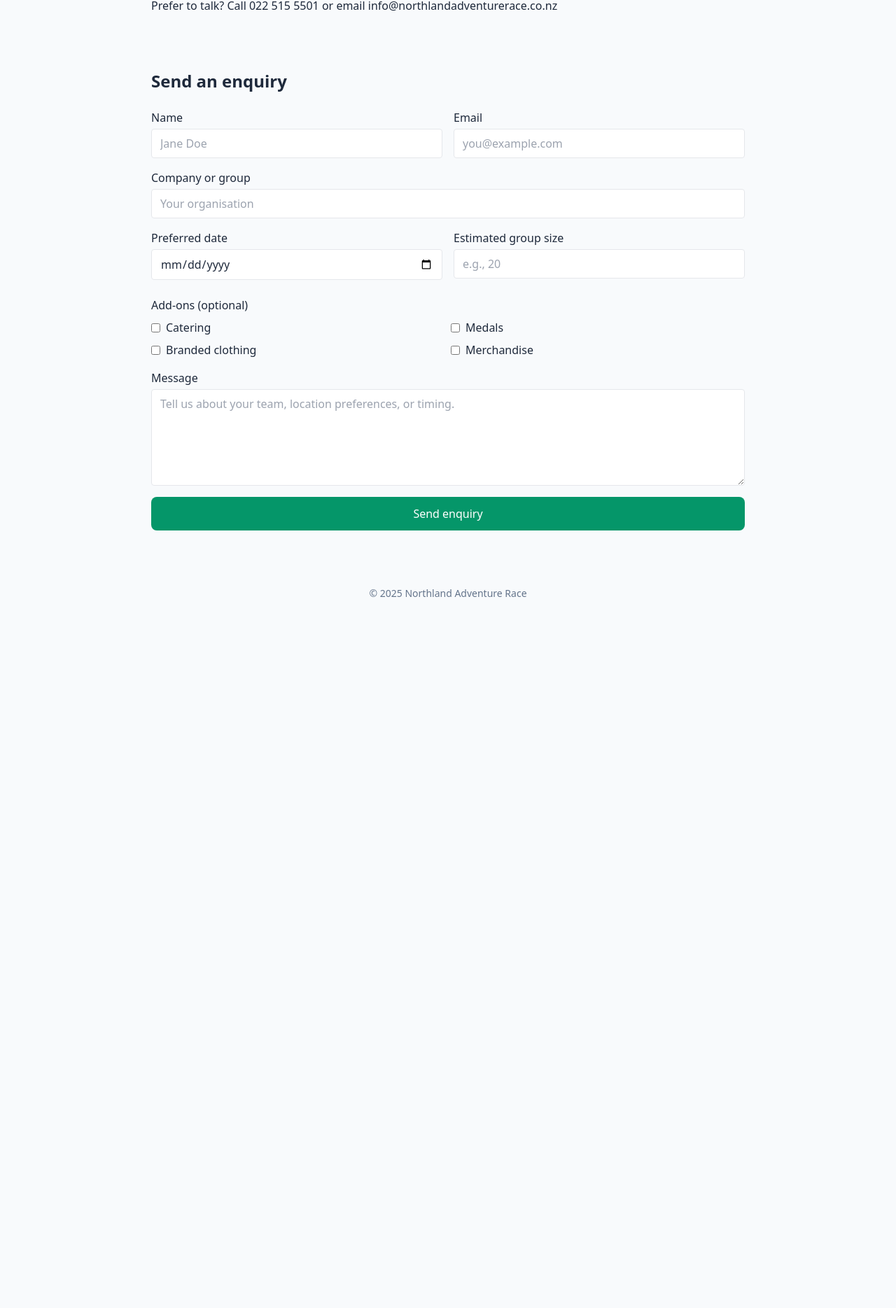
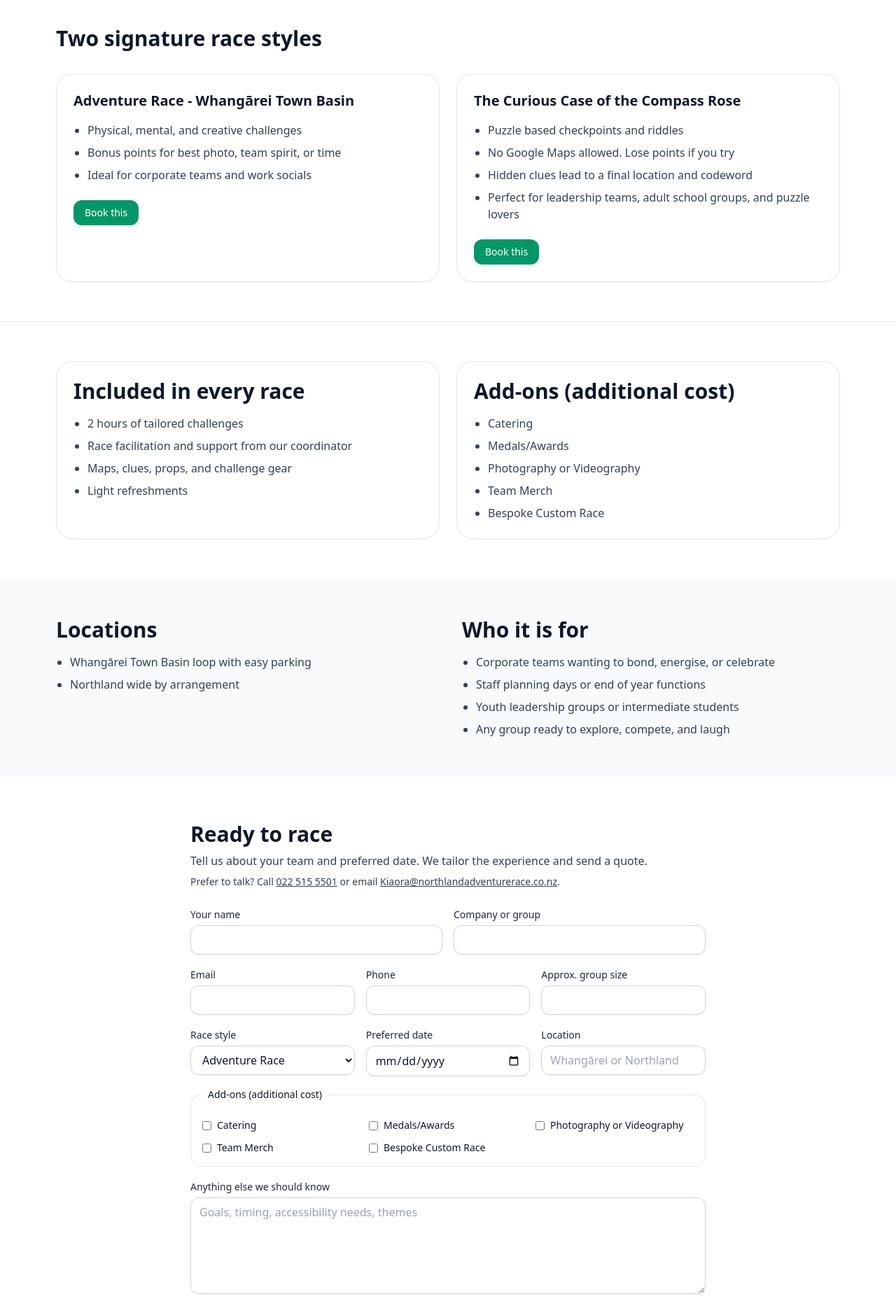
Before and after one commit to Wellwork-shannon/Northland_Adventure_Race, a React (Vite) app: page / in a window 1280 px wide. Shown: the part 680-2549 px from the top of the page at 70% size. Before the commit the page ends 1578 px from the top, so only its background shows below. Built offline with nearby package versions, Linux system fonts and the light colour scheme; the HTML template or start-up script is replaced by a standard one.

Commit message:
Update App.jsx

```diff
--- a/src/App.jsx
+++ b/src/App.jsx
@@ -1,216 +1,291 @@
-import React, { useEffect, useRef, useState } from "react";
+import React, { useEffect, useMemo, useRef, useState } from "react";
+
+/**
+ * Northland Adventure Race - One-page React component
+ * Web3Forms + native POST (no JS fetch), no SEO text, no estimate
+ */
 
 const WEB3FORMS_ENDPOINT = "https://api.web3forms.com/submit";
 const WEB3FORMS_ACCESS_KEY = "f8b31566-8614-4321-9b57-09f40a9a2387";
 
 export default function App() {
+  const [sent, setSent] = useState(false);
   const [sending, setSending] = useState(false);
   const [status, setStatus] = useState("");
-  const [groupSize, setGroupSize] = useState("");
   const redirectRef = useRef(null);
 
+  // On mount, if we returned from Web3Forms with #sent, show success UI
   useEffect(() => {
-    if (typeof window !== "undefined" && window.location.hash === "#sent") {
-      setStatus("Thanks. We received your enquiry. We will be in touch.");
+    if (typeof window !== "undefined") {
+      if (window.location.hash === "#sent") {
+        setSent(true);
+        setStatus("Thanks, your enquiry was sent. We will be in touch.");
+        // Clear the hash so a refresh does not keep showing it
+        history.replaceState(null, "", window.location.pathname);
+      }
+      // Fill redirect so Web3Forms sends the user back here with #sent
+      const url = window.location.origin + window.location.pathname + "#sent";
+      if (redirectRef.current) redirectRef.current.value = url;
     }
   }, []);
 
-  async function handleSubmit(e) {
-    e.preventDefault();
+  // When the form is submitted, we let the browser do a normal POST.
+  // We only flip the button to "Sending…" immediately so the user gets feedback.
+  function handleNativeSubmit() {
     setSending(true);
     setStatus("");
-
-    const fd = new FormData(e.currentTarget);
-
-    const addons = fd.getAll("AddOns[]");
-    if (addons.length) fd.set("AddOnsSummary", addons.join(", "));
-    else fd.set("AddOnsSummary", "None");
-
-    fd.set("access_key", WEB3FORMS_ACCESS_KEY);
-    fd.set("subject", "New Northland Adventure Race enquiry");
-    if (!fd.get("email")) fd.set("email", fd.get("Email") || "");
-    fd.set("from_name", fd.get("Name") || "Website Visitor");
-    fd.set("replyto", fd.get("Email") || "");
-
-    try {
-      const resp = await fetch(WEB3FORMS_ENDPOINT, {
-        method: "POST",
-        headers: { Accept: "application/json" },
-        body: fd,
-      });
-
-      const data = await resp.json();
-
-      if (!data.success) {
-        throw new Error(data.message || "Send failed. Please try again.");
-      }
-
-      setStatus("Thanks. We received your enquiry. We will be in touch.");
-      e.currentTarget.reset();
-      setGroupSize("");
-      if (redirectRef.current) {
-        redirectRef.current.scrollIntoView({ behavior: "smooth" });
-      }
-    } catch (err) {
-      setStatus(
-        (err && err.message) ||
-          "Sorry, something went wrong. Please try again or call 022 515 5501."
-      );
-    } finally {
-      setSending(false);
-    }
   }
 
   return (
-    <main className="min-h-screen font-sans text-slate-800">
-      {/* Hero */}
-      <header className="px-6 py-12 text-center bg-white">
-        <h1 className="text-4xl font-semibold">Northland Adventure Race</h1>
-        <p className="mt-3 text-lg">
-          Two-hour Amazing Race style team event across Whangārei and Northland.
-        </p>
+    <div className="min-h-screen bg-white text-slate-900">
+      {/* Header */}
+      <header className="sticky top-0 z-40 bg-white/90 backdrop-blur border-b border-slate-200">
+        <div className="mx-auto max-w-6xl px-4 py-3 flex items-center justify-between">
+          <a href="#hero" className="font-semibold">Northland Adventure Race</a>
+          <nav className="hidden md:flex gap-6 text-sm">
+            <a href="#styles" className="hover:text-emerald-600">Race Styles</a>
+            <a href="#inclusions" className="hover:text-emerald-600">Inclusions</a>
+            <a href="#locations" className="hover:text-emerald-600">Locations</a>
+            <a href="#contact" className="hover:text-emerald-600">Contact</a>
+          </nav>
+          <div className="flex items-center gap-2">
+            <a href="#locations" className="inline-flex items-center rounded-xl border border-slate-300 px-3 py-2 text-sm font-medium hover:bg-white">Locations</a>
+            <a href="#contact" className="inline-flex items-center rounded-xl bg-emerald-600 px-4 py-2 text-white text-sm font-medium shadow hover:bg-emerald-700">Plan your race</a>
+          </div>
+        </div>
       </header>
 
-      {/* About */}
-      <section className="px-6 py-10 max-w-4xl mx-auto">
-        <h2 className="text-2xl font-semibold">What you get</h2>
-        <ul className="mt-4 space-y-2 list-disc list-inside">
-          <li>Physical, mental, and creative challenges</li>
-          <li>Custom routes for your group</li>
-          <li>Simple scoring and a clear winner</li>
-          <li>Optional add-ons for a fuller experience</li>
-        </ul>
+      {/* Hero */}
+      <section id="hero" className="relative">
+        <div className="mx-auto max-w-6xl px-4 py-16 md:py-24 grid md:grid-cols-2 gap-10 items-center">
+          <div>
+            <h1 className="text-3xl md:text-5xl font-extrabold tracking-tight">Corporate team building, reimagined</h1>
+            <p className="mt-4 text-lg text-slate-700">Whangārei and Northland wide | Tailored 2 hour foot races</p>
+            <p className="mt-6 text-slate-700">Get your team outdoors, thinking, laughing, and moving with immersive races that build connection and friendly competition.</p>
+            <div className="mt-8 flex gap-3 flex-wrap">
+              <a href="#styles" className="inline-flex items-center rounded-xl bg-emerald-600 px-5 py-3 text-white font-medium shadow hover:bg-emerald-700">See race styles</a>
+              <a href="#locations" className="inline-flex items-center rounded-xl border border-slate-300 px-5 py-3 font-medium hover:bg-white">View locations</a>
+              <a href="#contact" className="inline-flex items-center rounded-xl border border-slate-300 px-5 py-3 font-medium hover:bg-white">Request a quote</a>
+            </div>
+            <p className="mt-4 text-slate-700">Pricing: $110 per person. Minimum 10 participants. Smaller teams may be available on request.</p>
+            <p className="text-slate-600 text-sm">Add-ons are optional and charged in addition to the base price.</p>
+          </div>
+
+          {/* Image panel: uses /public/publichero.jpg */}
+          <div
+            className="aspect-[4/3] rounded-3xl shadow-xl bg-cover bg-center"
+            style={{ backgroundImage: "url('/publichero.jpg')" }}
+            aria-label="Northland scenery"
+          />
+        </div>
       </section>
 
-      {/* Pricing */}
-      <section className="px-6 py-10 max-w-4xl mx-auto">
-        <h2 className="text-2xl font-semibold">Pricing</h2>
-        <p className="mt-2">NZD $110 per person. Minimum 10 participants.</p>
-        <p className="mt-1">Add-ons available at additional cost.</p>
+      {/* Styles */}
+      <section id="styles" className="bg-white border-y border-slate-200">
+        <div className="mx-auto max-w-6xl px-4 py-14">
+          <h2 className="text-2xl md:text-3xl font-bold">Two signature race styles</h2>
+          <div className="mt-8 grid md:grid-cols-2 gap-6">
+            <article className="rounded-3xl border border-slate-200 bg-white p-6 shadow-sm">
+              <h3 className="text-xl font-semibold">Adventure Race - Whangārei Town Basin</h3>
+              <ul className="mt-4 space-y-2 text-slate-700 list-disc pl-5">
+                <li>Physical, mental, and creative challenges</li>
+                <li>Bonus points for best photo, team spirit, or time</li>
+                <li>Ideal for corporate teams and work socials</li>
+              </ul>
+              <a href="#contact" className="mt-6 inline-flex items-center rounded-xl bg-emerald-600 px-4 py-2 text-white text-sm font-medium hover:bg-emerald-700">Book this</a>
+            </article>
+            <article className="rounded-3xl border border-slate-200 bg-white p-6 shadow-sm">
+              <h3 className="text-xl font-semibold">The Curious Case of the Compass Rose</h3>
+              <ul className="mt-4 space-y-2 text-slate-700 list-disc pl-5">
+                <li>Puzzle based checkpoints and riddles</li>
+                <li>No Google Maps allowed. Lose points if you try</li>
+                <li>Hidden clues lead to a final location and codeword</li>
+                <li>Perfect for leadership teams, adult school groups, and puzzle lovers</li>
+              </ul>
+              <a href="#contact" className="mt-6 inline-flex items-center rounded-xl bg-emerald-600 px-4 py-2 text-white text-sm font-medium hover:bg-emerald-700">Book this</a>
+            </article>
+          </div>
+        </div>
       </section>
 
-      {/* Ready to race */}
-      <section className="px-6 py-10 max-w-4xl mx-auto">
-        <h2 className="text-2xl font-semibold">Ready to race?</h2>
-        <p className="mt-2">
-          Prefer to talk? Call 022 515 5501 or email info@northlandadventurerace.co.nz
-        </p>
+      {/* Inclusions and Add-ons */}
+      <section id="inclusions" className="bg-white">
+        <div className="mx-auto max-w-6xl px-4 py-14 grid md:grid-cols-2 gap-6">
+          <div className="rounded-3xl border border-slate-200 bg-white p-6 shadow-sm">
+            <h2 className="text-2xl md:text-3xl font-bold">Included in every race</h2>
+            <ul className="mt-4 space-y-2 text-slate-700 list-disc pl-5">
+              <li>2 hours of tailored challenges</li>
+              <li>Race facilitation and support from our coordinator</li>
+              <li>Maps, clues, props, and challenge gear</li>
+              <li>Light refreshments</li>
+            </ul>
+          </div>
+          <div className="rounded-3xl border border-slate-200 bg-white p-6 shadow-sm">
+            <h2 className="text-2xl md:text-3xl font-bold">Add-ons (additional cost)</h2>
+            <ul className="mt-4 space-y-2 text-slate-700 list-disc pl-5">
+              <li>Catering</li>
+              <li>Medals/Awards</li>
+              <li>Photography or Videography</li>
+              <li>Team Merch</li>
+              <li>Bespoke Custom Race</li>
+            </ul>
+          </div>
+        </div>
       </section>
 
-      {/* Enquiry form */}
-      <section className="px-6 py-10 max-w-4xl mx-auto" ref={redirectRef}>
-        <h2 className="text-2xl font-semibold">Send an enquiry</h2>
+      {/* Locations and Audience */}
+      <section id="locations" className="bg-slate-50">
+        <div className="mx-auto max-w-6xl px-4 py-14 grid md:grid-cols-2 gap-10 items-start">
+          <div>
+            <h2 className="text-2xl md:text-3xl font-bold">Locations</h2>
+            <ul className="mt-4 space-y-2 text-slate-700 list-disc pl-5">
+              <li>Whangārei Town Basin loop with easy parking</li>
+              <li>Northland wide by arrangement</li>
+            </ul>
+          </div>
+          <div>
+            <h2 className="text-2xl md:text-3xl font-bold">Who it is for</h2>
+            <ul className="mt-4 space-y-2 text-slate-700 list-disc pl-5">
+              <li>Corporate teams wanting to bond, energise, or celebrate</li>
+              <li>Staff planning days or end of year functions</li>
+              <li>Youth leadership groups or intermediate students</li>
+              <li>Any group ready to explore, compete, and laugh</li>
+            </ul>
+          </div>
+        </div>
+      </section>
 
-        <form onSubmit={handleSubmit} className="mt-6 grid grid-cols-1 gap-4">
-          <div className="grid grid-cols-1 md:grid-cols-2 gap-4">
-            <label className="flex flex-col">
-              <span className="mb-1">Name</span>
-              <input
-                name="Name"
-                required
-                className="border rounded px-3 py-2"
-                type="text"
-                placeholder="Jane Doe"
-              />
-            </label>
-            <label className="flex flex-col">
-              <span className="mb-1">Email</span>
-              <input
-                name="Email"
-                required
-                className="border rounded px-3 py-2"
-                type="email"
-                placeholder="you@example.com"
-              />
-            </label>
+      {/* Contact and Quote form */}
+      <section id="contact" className="bg-white">
+        <div className="mx-auto max-w-3xl px-4 py-16">
+          <h2 className="text-2xl md:text-3xl font-bold">Ready to race</h2>
+          <p className="mt-2 text-slate-700">Tell us about your team and preferred date. We tailor the experience and send a quote.</p>
+
+          <div className="mt-2 text-slate-700 text-sm">
+            Prefer to talk? Call <a href="tel:64225155501" className="underline">022 515 5501</a> or email <a href="mailto:Kiaora@northlandadventurerace.co.nz" className="underline">Kiaora@northlandadventurerace.co.nz</a>.
           </div>
 
-          <label className="flex flex-col">
-            <span className="mb-1">Company or group</span>
-            <input
-              name="Company"
-              className="border rounded px-3 py-2"
-              type="text"
-              placeholder="Your organisation"
+          <form
+            action={WEB3FORMS_ENDPOINT}
+            method="POST"
+            onSubmit={handleNativeSubmit}
+            className="mt-6 grid grid-cols-1 gap-4"
+          >
+            {/* Required for Web3Forms */}
+            <input type="hidden" name="access_key" value={WEB3FORMS_ACCESS_KEY} />
+            {/* Redirect back to this page with #sent */}
+            <input ref={redirectRef} type="hidden" name="redirect" value="" />
+            {/* Subject for your inbox */}
+            <input type="hidden" name="subject" value="New Northland Adventure Race enquiry" />
+            {/* Honeypot. Must remain unchecked and hidden */}
+            <input type="checkbox" name="botcheck" tabIndex={-1} className="hidden" aria-hidden="true" />
+
+            <div className="grid md:grid-cols-2 gap-4">
+              <Input name="Name" label="Your name" required />
+              <Input name="Company" label="Company or group" />
+            </div>
+            <div className="grid md:grid-cols-3 gap-4">
+              <Input type="email" name="email" label="Email" required />
+              <Input name="Phone" label="Phone" />
+              <Input
+                name="GroupSize"
+                label="Approx. group size"
+                inputMode="numeric"
+                pattern="[0-9]*"
+              />
+            </div>
+            <div className="grid md:grid-cols-3 gap-4">
+              <Select name="RaceStyle" label="Race style">
+                <option value="Adventure Race">Adventure Race</option>
+                <option value="Compass Rose">Compass Rose</option>
+                <option value="Help me choose">Help me choose</option>
+              </Select>
+              <Input type="date" name="PreferredDate" label="Preferred date" />
+              <Input name="Location" label="Location" placeholder="Whangārei or Northland" />
+            </div>
+
+            <fieldset className="rounded-2xl border border-slate-200 p-4">
+              <legend className="px-2 text-sm">Add-ons (additional cost)</legend>
+              <div className="grid md:grid-cols-3 gap-3 mt-2">
+                {["Catering","Medals/Awards","Photography or Videography","Team Merch","Bespoke Custom Race"].map((label) => (
+                  <label key={label} className="flex items-center gap-2 text-sm">
+                    <input type="checkbox" name="addons" value={label} />
+                    <span>{label}</span>
+                  </label>
+                ))}
+              </div>
+            </fieldset>
+
+            <Textarea
+              name="Message"
+              label="Anything else we should know"
+              placeholder="Goals, timing, accessibility needs, themes"
             />
-          </label>
 
-          <div className="grid grid-cols-1 md:grid-cols-2 gap-4">
-            <label className="flex flex-col">
-              <span className="mb-1">Preferred date</span>
-              <input
-                name="PreferredDate"
-                className="border rounded px-3 py-2"
-                type="date"
-              />
-            </label>
-
-            <label className="flex flex-col">
-              <span className="mb-1">Estimated group size</span>
-              <input
-                name="GroupSize"
-                className="border rounded px-3 py-2"
-                type="number"
-                min="10"
-                value={groupSize}
-                onChange={(e) => setGroupSize(e.target.value)}
-                placeholder="e.g., 20"
-              />
-            </label>
-          </div>
-
-          <fieldset className="mt-2">
-            <legend className="font-medium">Add-ons (optional)</legend>
-            <div className="mt-2 grid grid-cols-1 sm:grid-cols-2 gap-2">
-              <label className="flex items-center gap-2">
-                <input type="checkbox" name="AddOns[]" value="Catering" />
-                <span>Catering</span>
-              </label>
-              <label className="flex items-center gap-2">
-                <input type="checkbox" name="AddOns[]" value="Medals" />
-                <span>Medals</span>
-              </label>
-              <label className="flex items-center gap-2">
-                <input type="checkbox" name="AddOns[]" value="Branded clothing" />
-                <span>Branded clothing</span>
-              </label>
-              <label className="flex items-center gap-2">
-                <input type="checkbox" name="AddOns[]" value="Merchandise" />
-                <span>Merchandise</span>
-              </label>
+            <div className="flex items-center gap-3">
+              <button
+                type="submit"
+                disabled={sending || sent}
+                className="inline-flex items-center rounded-xl bg-emerald-600 px-5 py-3 text-white font-medium shadow hover:bg-emerald-700 disabled:opacity-60"
+              >
+                {sending ? "Sending…" : sent ? "Sent ✓" : "Send enquiry"}
+              </button>
+              {status && (
+                <p className={`text-sm ${sent ? "text-emerald-700" : "text-rose-700"}`}>
+                  {status}
+                </p>
+              )}
             </div>
-          </fieldset>
-
-          <label className="flex flex-col">
-            <span className="mb-1">Message</span>
-            <textarea
-              name="Message"
-              rows={5}
-              className="border rounded px-3 py-2"
-              placeholder="Tell us about your team, location preferences, or timing."
-            />
-          </label>
-
-          <button
-            type="submit"
-            disabled={sending}
-            className="inline-flex items-center justify-center rounded-lg px-5 py-3 bg-emerald-600 text-white hover:opacity-95 disabled:opacity-60"
-          >
-            {sending ? "Sending..." : "Send enquiry"}
-          </button>
-
-          {/* Status / errors */}
-          {status ? (
-            <p className="mt-2 text-sm" aria-live="polite">
-              {status}
-            </p>
-          ) : null}
-        </form>
+          </form>
+        </div>
       </section>
 
-      <footer className="px-6 py-10 text-center text-sm text-slate-500">
-        © {new Date().getFullYear()} Northland Adventure Race
+      <footer className="border-t border-slate-200 bg-slate-50">
+        <div className="mx-auto max-w-6xl px-4 py-6 text-sm text-slate-600 flex items-center justify-between">
+          <p>© {new Date().getFullYear()} Northland Adventure Race</p>
+          <p>Whangārei | Northland wide</p>
+        </div>
       </footer>
-    </main>
+    </div>
   );
 }
+
+/* Small form helpers */
+function Input({ label, className = "", ...props }) {
+  return (
+    <label className={`block ${className}`}>
+      <span className="text-sm font-medium text-slate-800">{label}</span>
+      <input
+        {...props}
+        className="mt-1 w-full rounded-xl border border-slate-300 bg-white px-3 py-2 shadow-sm focus:outline-none focus:ring-2 focus:ring-emerald-500"
+      />
+    </label>
+  );
+}
+
+function Textarea({ label, className = "", ...props }) {
+  return (
+    <label className={`block ${className}`}>
+      <span className="text-sm font-medium text-slate-800">{label}</span>
+      <textarea
+        {...props}
+        rows={5}
+        className="mt-1 w-full rounded-xl border border-slate-300 bg-white px-3 py-2 shadow-sm focus:outline-none focus:ring-2 focus:ring-emerald-500"
+      />
+    </label>
+  );
+}
+
+function Select({ label, className = "", children, ...props }) {
+  return (
+    <label className={`block ${className}`}>
+      <span className="text-sm font-medium text-slate-800">{label}</span>
+      <select
+        {...props}
+        className="mt-1 w-full rounded-xl border border-slate-300 bg-white px-3 py-2 shadow-sm focus:outline-none focus:ring-2 focus:ring-emerald-500"
+      >
+        {children}
+      </select>
+    </label>
+  );
+}
```
